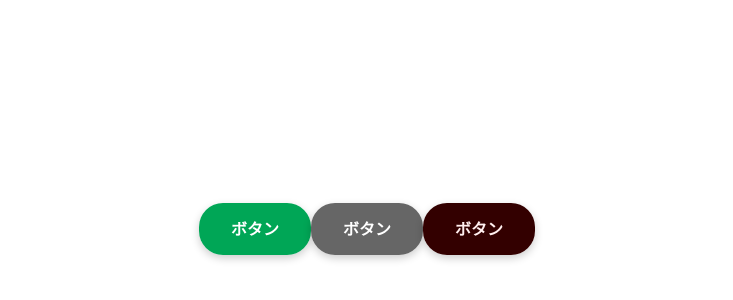
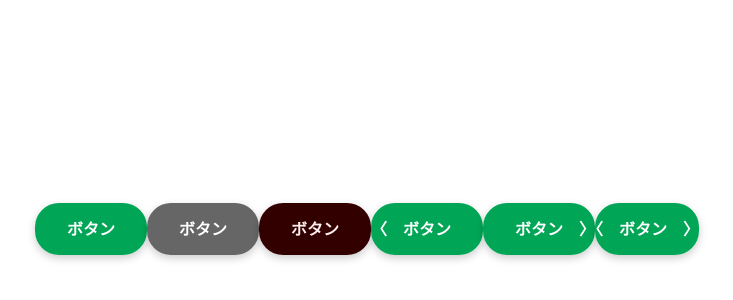
Before and after one commit to nakazawaken1/nuxt_in_docker, a Nuxt app: page / in a window 1280 px wide. Shown: the part 172-472 px from the top of the page, without its empty margins (273-1006 px from the left). Built offline with nearby package versions, Linux system fonts and the light colour scheme.

Commit message:
矢印の有無指定ができるようにする

```diff
--- a/components/MyButton.vue
+++ b/components/MyButton.vue
@@ -1,5 +1,9 @@
 <template>
-  <a class="MyButton" :style="{'background-color': back_color, color: fore_color}">ボタン</a>
+  <a
+    class="MyButton"
+    :style="{'background-color': back_color, color: fore_color}"
+    :class="{left_arrow, right_arrow}"
+  >ボタン</a>
 </template>
 
 <script>
@@ -12,6 +16,14 @@ export default {
     fore_color: {
       type: String,
       default: "#ffffff"
+    },
+    left_arrow: {
+      type: Boolean,
+      default: false
+    },
+    right_arrow: {
+      type: Boolean,
+      default: false
     }
   }
 };
@@ -25,4 +37,18 @@ export default {
   font-weight: bold;
   text-decoration: none;
 }
+.MyButton.left_arrow {
+  padding-left: 0;
+}
+.MyButton.left_arrow::before {
+  content: "〈";
+  padding-right: 1em;
+}
+.MyButton.right_arrow {
+  padding-right: 0;
+}
+.MyButton.right_arrow::after {
+  padding-left: 1em;
+  content: "〉";
+}
 </style>
--- a/pages/index.vue
+++ b/pages/index.vue
@@ -1,9 +1,12 @@
 <template>
   <div class="container">
     <div>
-      <MyButton/>
-      <MyButton back_color="#666666"/>
-      <MyButton back_color="#330000" fore_color="#ffeeee"/>
+      <MyButton />
+      <MyButton back_color="#666666" />
+      <MyButton back_color="#330000" fore_color="#ffeeee" />
+      <MyButton left_arrow />
+      <MyButton right_arrow />
+      <MyButton left_arrow right_arrow />
     </div>
   </div>
 </template>
```
